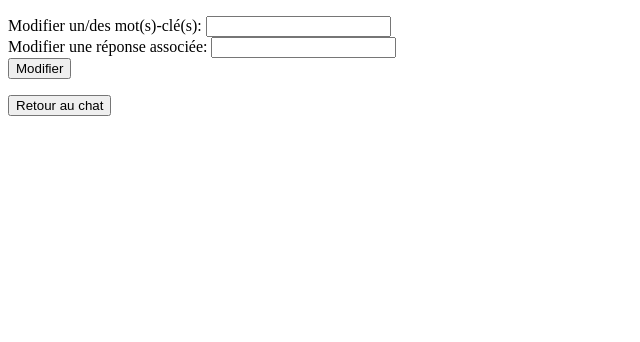
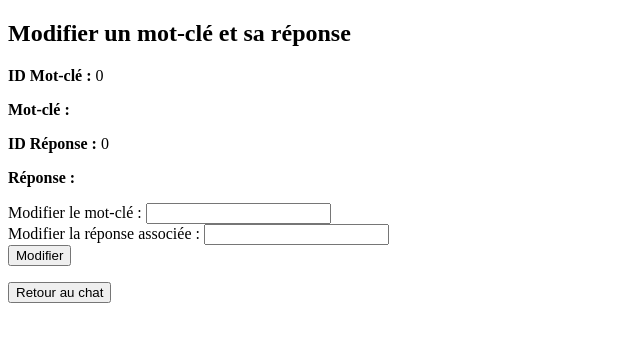
Before and after one commit to inesenrq29/sneak-me, a PHP site: page /chatbot-update in a window 1280 px wide. Shown: the part 80-422 px from the top of the page, without its empty margins (0-640 px from the left). Run offline with PHP 8.4, Linux system fonts and the light colour scheme; the visitor is signed in with stand-in values (Sample User, id 1); data comes from the database, SQL or seed files in the repository.

Commit message:
UPDATE OK

```diff
--- a/Controllers/chatbotController.php
+++ b/Controllers/chatbotController.php
@@ -58,16 +58,18 @@ class ChatbotController {
     }
 
     public function updateKeyword() {
+        if (!empty($_POST['keyword_name']) && !empty($_POST['response_name']) &&
+            !empty($_POST['keyword_id']) && !empty($_POST['response_id'])) {
 
-            if (!empty($_POST['keyword_name']) && !empty($_POST['response_name'])) {
             $keyword_name = $_POST['keyword_name'];
             $response_name = $_POST['response_name'];
+            $keyword_id = intval($_POST['keyword_id']); // S'assurer que c'est bien un entier
+            $response_id = intval($_POST['response_id']); // S'assurer que c'est bien un entier
 
             $chatbotModel = new ChatbotModel();
 
-                $keywordUpdated = $chatbotModel->updateKeyword($keyword_name);
-                $responseUpdated = $chatbotModel->updateResponse($response_name);
-
+            $keywordUpdated = $chatbotModel->updateKeyword($keyword_name, $keyword_id);
+            $responseUpdated = $chatbotModel->updateResponse($response_name, $response_id);
         }
 
         include __DIR__ . '/../Views/chatbotUpdate.php';
--- a/Views/chatbotAdd.php
+++ b/Views/chatbotAdd.php
@@ -4,6 +4,7 @@ $title = "Ajout de mot clé et réponse";
 require_once(__DIR__ . '/../Includes/header.php');
 require_once(__DIR__ . '/../Includes/db.php');
 require_once(__DIR__ . '/../Models/chatbotModel.php');
+?>
 
 $chatbotModel = new ChatbotModel();
 
--- a/Views/chatbotUpdate.php
+++ b/Views/chatbotUpdate.php
@@ -1,19 +1,86 @@
 <?php
-$title = "Ajout de mot clé et réponse";
+$title = "Modification de mot-clé et réponse";
 
 require_once(__DIR__ . '/../Includes/header.php');
 require_once(__DIR__ . '/../Includes/db.php');
 require_once(__DIR__ . '/../Models/chatbotModel.php');
+
+$chatbotModel = new ChatbotModel();
+$keywordsAndResponses = $chatbotModel->getAllKeywordsAndResponses();
+
+// Récupérer les IDs envoyés via POST
+$keyword_id = isset($_POST['keyword_id']) ? intval($_POST['keyword_id']) : 0;
+$response_id = isset($_POST['response_id']) ? intval($_POST['response_id']) : 0;
+
+$keyword_name = "";
+$response_name = "";
+
+// Si le formulaire a été soumis, mettre à jour la base de données
+if ($_SERVER["REQUEST_METHOD"] === "POST" && !empty($_POST['keyword_name']) && !empty($_POST['response_name'])) {
+    try {
+        $keyword_name = trim($_POST['keyword_name']);
+        $response_name = trim($_POST['response_name']);
+
+        // Mise à jour du mot-clé et de la réponse
+        $keywordUpdated = $chatbotModel->updateKeyword($keyword_name, $keyword_id);
+        $responseUpdated = $chatbotModel->updateResponse($response_name, $response_id);
+
+        if ($keywordUpdated && $responseUpdated) {
+            $updateSuccess = true;
+        } else {
+            $updateSuccess = false;
+        }
+    } catch (Exception $exception) {
+        $errorMessage = "Une erreur est survenue : " . $exception->getMessage();
+    }
+}
+
+// Récupérer les valeurs actuelles
+foreach ($keywordsAndResponses as $row) {
+    if ($row['keyword_id'] == $keyword_id && $row['response_id'] == $response_id) {
+        $keyword_name = htmlspecialchars($row['keyword_name']);
+        $response_name = htmlspecialchars($row['response_name']);
+        break;
+    }
+}
 ?>
 
+
+<h2>Modifier un mot-clé et sa réponse</h2>
+
+<p><strong>ID Mot-clé :</strong> <?= $keyword_id ?></p>
+<p><strong>Mot-clé :</strong> <?= $keyword_name ?></p>
+<p><strong>ID Réponse :</strong> <?= $response_id ?></p>
+<p><strong>Réponse :</strong> <?= $response_name ?></p>
+
+<?php if (isset($updateSuccess) && $updateSuccess): ?>
+    <div class="container-md">
+        <div class="alert alert-success" role="alert">
+            <p>Le mot-clé et la réponse ont bien été modifiés.</p>
+            <button type="button" class="btn-close" aria-label="Fermer">Fermer</button>
+        </div>
+    </div>
+<?php elseif (isset($errorMessage)): ?>
+    <div class="container-md">
+        <div class="alert alert-danger" role="alert">
+            <p>Erreur: <?= htmlspecialchars($errorMessage) ?></p>
+            <button type="button" class="btn-close" aria-label="Fermer">Fermer</button>
+        </div>
+    </div>
+<?php endif; ?>
+
+
 <form method="post" action="">
+    <input type="hidden" name="keyword_id" value="<?= $keyword_id ?>" />
+    <input type="hidden" name="response_id" value="<?= $response_id ?>" />
+
     <div>
-        <label for="keyword_name">Modifier un/des mot(s)-clé(s): </label>
-        <input type="text" name="keyword_name" id="keyword_name" required />
+        <label for="keyword_name">Modifier le mot-clé :</label>
+        <input type="text" name="keyword_name" id="keyword_name" value="<?= $keyword_name ?>" required />
     </div>
     <div>
-        <label for="response_name">Modifier une réponse associée: </label>
-        <input type="text" name="response_name" id="response_name" required />
+        <label for="response_name">Modifier la réponse associée :</label>
+        <input type="text" name="response_name" id="response_name" value="<?= $response_name ?>" required />
     </div>
     <button type="submit">Modifier</button>
 </form>
```
Lines whose indentation alone changed are shown as unchanged.
